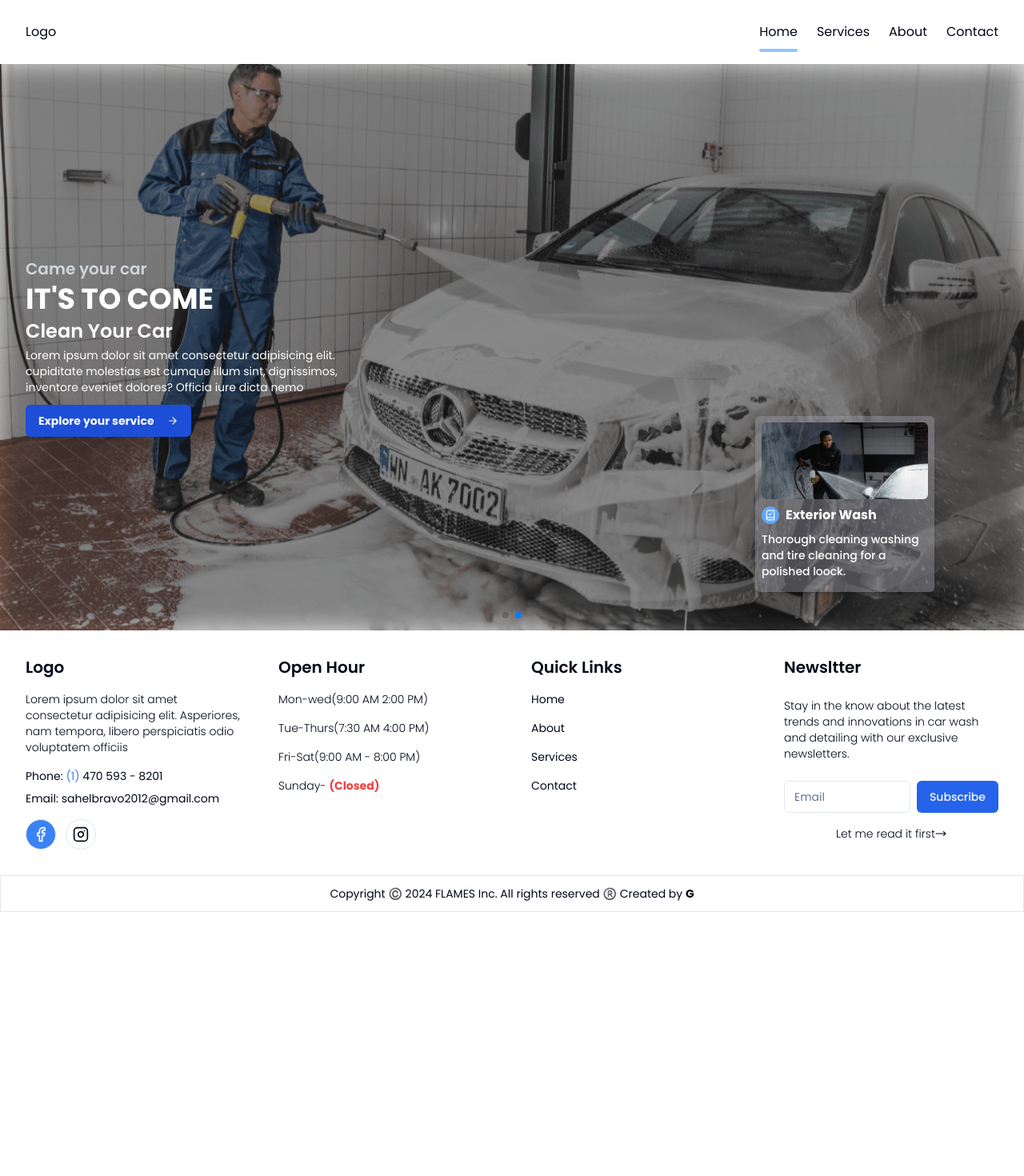
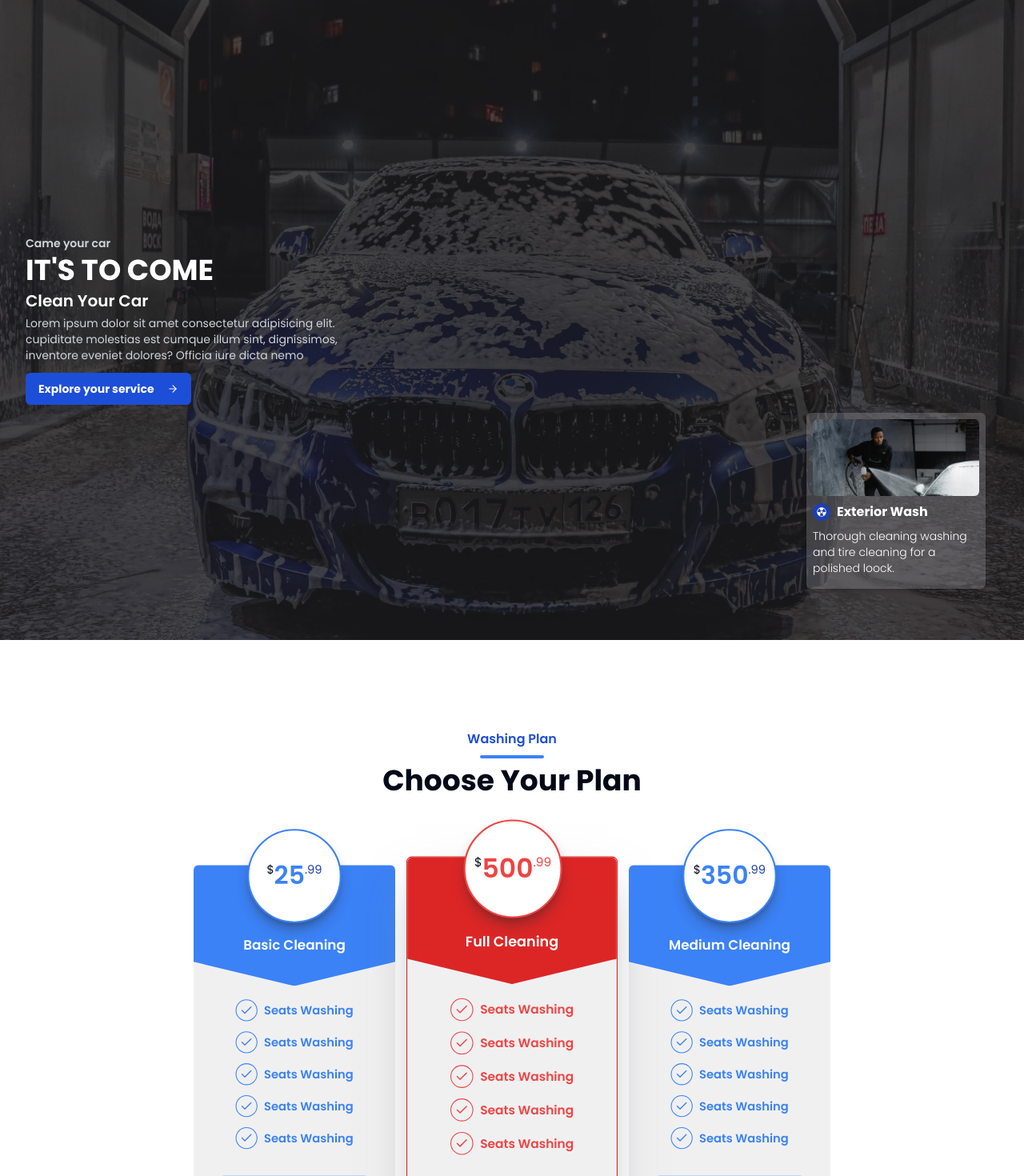
Before and after one commit to yuransimao/Carwash-website, a React (Vite) app: page / in a window 1280 px wide. Shown: the top 1470 px of the page at 80% size. Before the commit the page ends 1140 px from the top, so only its background shows below. Built offline with nearby package versions, Linux system fonts and the light colour scheme.

Commit message:
chore:adding Wash plan

```diff
--- a/package.json
+++ b/package.json
@@ -11,6 +11,7 @@
   },
   "dependencies": {
     "@radix-ui/react-dialog": "^1.0.5",
+    "@radix-ui/react-separator": "^1.0.3",
     "@radix-ui/react-slot": "^1.0.2",
     "class-variance-authority": "^0.7.0",
     "clsx": "^2.1.0",
@@ -18,6 +19,7 @@
     "lucide-react": "^0.359.0",
     "react": "^18.2.0",
     "react-dom": "^18.2.0",
+    "react-icons": "^5.0.1",
     "react-router-dom": "^6.22.3",
     "swiper": "^11.0.7",
     "tailwind-merge": "^2.2.2",
--- a/src/components/index.js
+++ b/src/components/index.js
@@ -6,3 +6,5 @@ export * from './ui/header'
 export * from './ui/swiper'
 export * from "./ui/footer"
 export * from "./ui/input"
+export * from "./ui/separator"
+export * from './ui/price'
--- a/src/components/ui/footer.jsx
+++ b/src/components/ui/footer.jsx
@@ -47,7 +47,7 @@ function Footer() {
                 <div className='flex flex-col gap-6'>
                     <h2 className='text-xl font-semibold'>Newsltter</h2>
                     <p className='text-sm font-light'>Stay in the know about the latest trends and innovations in car wash and detailing with our exclusive newsletters.</p>
-                    <div className='flex justify-center items-center flex-col gap-4'>
+                    <div className='flex justify-center items-start flex-col gap-4'>
 
                     <form action="" className='flex items-center gap-2'>
                     <Input type="email" placeholder="Email" />
@@ -58,7 +58,7 @@ function Footer() {
                 </div>
             </div>
 
-            <div className='flex items-center justify-center border-[1px] border-solid p-3'>
+            <div className='flex items-center justify-center border-[1px] border-solid px-3 py-5'>
                 <p className='text-sm'>Copyright  ©️ 2024 FLAMES Inc. All rights reserved ®️ Created by <span className='font-bold'>G</span></p>
 
             </div>
--- a/src/components/ui/header.jsx
+++ b/src/components/ui/header.jsx
@@ -1,23 +1,37 @@
 import React,{useState, useEffect} from 'react'
 import { NavLink } from 'react-router-dom'
 import { MenuResponsive } from './menuResponsive'
+import { Button } from '../';
+
 function Header() {
 
-    const [MenuResponViseble, setMenuResponViseble] = useState(false)
+    const [MenuResponViseble, setMenuResponViseble] = useState(false);
+    const [FixedMenu, setFixedMenu] = useState(false)
     const PageActive = ({ isActive }) => (isActive ? `relative after:absolute after:left-0 after:bottom-[-0.8rem] after:w-full after:h-1 after:bg-blue-300 after:rounded-full` : ` relative after:transition-all after:duration-300 after:ease-in-out after:absolute after:left-0 after:bottom-[-0.8rem] after:w-0 after:h-1 hover:after:bg-blue-300 hover:after:w-full  after:rounded-full`)
 
     useEffect(() => {
         window.addEventListener("resize", function(){
             this.innerWidth >= 1024 ? setMenuResponViseble(false) : setMenuResponViseble(true)
         })
-    },[])
+
+        window.addEventListener("scroll", function(){
+
+            const position = this.innerHeight < this.scrollY
+
+            position  ? setFixedMenu(true) : setFixedMenu(false)
+
+
+           }
+            )
+        },[])
   return (
     <React.Fragment>
-        <div className='flex justify-between items-center py-7 px-8 shadow-md'>
+
+       {FixedMenu &&( <div className='flex top-0 justify-between fixed left-0 right-0 w-full z-50 bg-white items-center py-4 px-2 lg:px-8 md:px-8 shadow-md'>
             <div>
                 <h2>Logo</h2>
             </div>
-            <div>
+            <div className='flex gap-2 items-center'>
                <ul className='hidden lg:flex md:flex  gap-6 relative'>
                 <li> <NavLink to='/'  className={PageActive}><h2>Home</h2></NavLink></li>
                 <li> <NavLink to='/service' className={PageActive}><h2>Services</h2></NavLink></li>
@@ -28,8 +42,10 @@ function Header() {
                <div className='flex lg:hidden md:hidden'>
                     {MenuResponViseble && <MenuResponsive/>}
                </div>
+
             </div>
         </div>
+       )}
     </React.Fragment>
   )
 }
--- /dev/null
+++ b/src/components/ui/price.jsx
@@ -0,0 +1,53 @@
+import React from 'react'
+
+import { Button, Card } from '@/components'
+
+function Price({Price, SubPrice, TitlePlan,icon, list =[], index }) {
+    const Card = index === 2;
+  return (
+    <React.Fragment>
+        <div className={`w-60  bg-zinc-500/10 rounded-md   ${Card  ? 'scale-110 shadow-2xl shadow-zinc-500/50 border-red-600 border-solid border-[1px] ': "scale-105"}`}>
+            <div className='w-full relative'>
+                <div className={`absolute z-20 top-[-2.7rem] left-16 shadow-lg flex justify-center items-center shadow-zinc-800/40 bg-white h-28 w-28 rounded-full  border-2 border-solid ${Card ? 'border-red-500': 'border-blue-500' }`}>
+                   <div className='flex justify-center'>
+                       <span className='text-sm'>$</span>
+                       <h3 className={`text-3xl font-semibold ${Card ? 'text-red-500' :'text-blue-500'}`}>{Price}</h3>
+                       <span className={`text-sm ${Card ? 'text-red-500' :'text-blue-800'}`}>{SubPrice}</span>
+                   </div>
+                    </div>
+                <div className={`${Card ?'bg-red-600' :'bg-blue-500'} Clip-path-polygon w-full h-36 rounded-md flex justify-center items-center `}>
+                    <h2 className='mt-12 font-semibold text-base text-white'>{TitlePlan}</h2>
+                </div>
+            </div>
+            <div>
+                <ul className='p-4 flex flex-col justify-center items-center gap-3'>
+
+                    {list.map((item, index) => (
+                        <li className='flex gap-2 items-center' key={index}>
+                        <span className={`border-[1px] boder-solid ${Card ? 'text-red-500 border-red-500' :'text-blue-500 border-blue-500'}  rounded-full p-1`}>
+                            {item.icon}
+                        </span>
+                        <div>
+                            <h4 className={`text-sm ${Card ? 'text-red-500' :'text-blue-500'} font-semibold `}>{item.title}</h4>
+                            </div>
+                        </li>
+                    ))}
+
+
+                </ul>
+
+
+            </div>
+
+            <div className='w-full p-4'>
+                <Button className={`w-full ${ Card ? 'bg-red-500 transition-all ease-linear duration-300 hover:bg-red-700 rounded-full':'bg-transparent rounded-full border-blue-500'}`}
+                variant ={Card ? "default" : "outline"}>
+                    <h5>Book Now</h5>
+                </Button>
+            </div>
+        </div>
+    </React.Fragment>
+  )
+}
+
+export {Price}
--- /dev/null
+++ b/src/components/ui/separator.jsx
@@ -0,0 +1,23 @@
+import * as React from "react"
+import * as SeparatorPrimitive from "@radix-ui/react-separator"
+
+import { cn } from "@/lib/utils"
+
+const Separator = React.forwardRef((
+  { className, orientation = "horizontal", decorative = true, ...props },
+  ref
+) => (
+  <SeparatorPrimitive.Root
+    ref={ref}
+    decorative={decorative}
+    orientation={orientation}
+    className={cn(
+      "shrink-0 bg-border",
+      orientation === "horizontal" ? "h-[1px] w-full" : "h-full w-[1px]",
+      className
+    )}
+    {...props} />
+))
+Separator.displayName = SeparatorPrimitive.Root.displayName
+
+export { Separator }
--- a/src/components/ui/swiper.jsx
+++ b/src/components/ui/swiper.jsx
@@ -2,13 +2,13 @@ import React from 'react';
 // Import Swiper React components
 import { Swiper, SwiperSlide } from 'swiper/react';
 import {ArrowRight } from 'lucide-react'
-import Car from '@/assets/car.png'
 import ManCleaningCar from "@/assets/Limpacar.jpg"
-import { Button } from '../';
+import { Button, Carousel,CarouselContent,CarouselItem, } from '../';
 // Import Swiper styles
 import 'swiper/css';
 import 'swiper/css/pagination';
-import { BookCheck } from 'lucide-react';
+
+import { IoIosNuclear } from "react-icons/io";
 
 
 // import required modules
@@ -28,21 +28,22 @@ import { Pagination,Autoplay } from 'swiper/modules';
           }}
         modules={[Autoplay,Pagination]}
 
-        className="mySwiper h-[88.5vh]"
+        className="mySwiper h-svh"
       >
 
         <SwiperSlide>
-          <div className='h-full w-full flex px-8 image-1-slide relative after:h-full  after:w-full after:bg-zinc-900/50 after:absolute after:left-0 after:right-0 after:blur-lg after:z-10'>
+
+          <div className='h-full w-full flex px-2 lg:px-8 md:px-8 image-1-slide relative after:h-full  after:w-full after:bg-zinc-900/80 after:absolute after:left-0 after:right-0  after:z-10'>
 
 
-            <div className='h-full w-full flex absolute z-20'>
+            <div className='h-full w-full flex flex-col  lg:flex-row md:flex-row absolute z-20'>
 
-             <div className='h-full w-full flex flex-col gap-3 justify-center'>
+             <div className='h-full w-full flex flex-col gap-3 justify-center '>
                 <div className='flex flex-col gap-1'>
-                  <h5 className='font-semibold text-xl text-gray-300'>Came your car </h5>
+                  <h5 className='font-semibold text-sm text-gray-300'>Came your car </h5>
                   <h2 className='font-bold text-4xl text-white uppercase'>It's To Come</h2>
-                  <h3 className='font-semibold text-2xl text-white' >Clean Your Car</h3>
-                  <p className='text-sm text-white'>Lorem ipsum dolor sit amet consectetur adipisicing elit.<br/>cupiditate molestias est cumque illum sint, dignissimos, <br/>inventore eveniet dolores? Officia iure dicta nemo <br/></p>
+                  <h3 className='font-semibold text-xl text-white'>Clean Your Car</h3>
+                  <p className='text-sm text-gray-300 '>Lorem ipsum dolor sit amet consectetur adipisicing elit.<br className='hidden lg:block md:block'/>cupiditate molestias est cumque illum sint, dignissimos, <br className='hidden lg:block md:block'/>inventore eveniet dolores? Officia iure dicta nemo <br className='hidden lg:block md:block'/></p>
                 </div>
                 <div>
                     <Button className="bg-blue-700 flex items-center gap-4 transition-all duration-300 hover:bg-blue-800">
@@ -50,63 +51,19 @@ import { Pagination,Autoplay } from 'swiper/modules';
                     <span><ArrowRight size={14}/></span></Button>
                   </div>
              </div>
-              <div  className='w-full flex h-full relative items-end'>
+              <div  className='w-full hidden lg:flex md:flex  h-full relative items-end'>
 
-                <div className='absolute  right-36 bottom-12 bg-zinc-400/40 shadow-md  w-56  rounded-md'>
-                  <div className='relative after:w-48  p-2'>
-                  <div className='h-24 w-52 rounded-md overflow-hidden blur-none'>
+                <div className='absolute  right-20 bottom-3 lg:bottom-16 md:bottom-16 bg-zinc-400/30 shadow-md w-44 lg:w-56 md:w-56  rounded-md'>
+                  <div className='relative   p-2'>
+                  <div className='h-24 w-40 lg:w-52 md:w-52 rounded-md overflow-hidden blur-none'>
                     <img src={ManCleaningCar} alt="ManCleaningCar" className='w-full h-full object-cover'/>
                   </div>
                   <div  className='py-2 flex flex-col gap-2'>
                     <div className='flex items-center justify-start gap-2'>
-                      <span className='bg-blue-400 p-1 rounded-full text-white'><BookCheck size={14}/></span>
-                      <h3 className='text-white text-base font-bold'> Exterior Wash</h3>
+                      <span className='bg-blue-800 p-1 rounded-full text-white'><IoIosNuclear size={14}/></span>
+                      <h3 className='text-white text-sm lg:text-base md:text-base font-bold'> Exterior Wash</h3>
                     </div>
-                    <p className='text-start font-medium text-white text-sm'>Thorough cleaning washing  and tire cleaning for a polished loock. </p>
-                  </div>
-                  </div>
-                </div>
-
-              </div>
-            </div>
-
-
-          </div>
-        </SwiperSlide>
-
-
-        <SwiperSlide>
-          <div className='h-full w-full flex px-8 image-2-slide relative after:h-full  after:w-full after:bg-zinc-900/50 after:absolute after:left-0 after:right-0 after:blur-lg after:z-10'>
-
-
-            <div className='h-full w-full flex absolute z-20'>
-
-             <div className='h-full w-full flex flex-col gap-3 justify-center'>
-                <div className='flex flex-col gap-1'>
-                  <h5 className='font-semibold text-xl text-gray-300'>Came your car </h5>
-                  <h2 className='font-bold text-4xl text-white uppercase'>It's To Come</h2>
-                  <h3 className='font-semibold text-2xl text-white' >Clean Your Car</h3>
-                  <p className='text-sm text-white'>Lorem ipsum dolor sit amet consectetur adipisicing elit.<br/>cupiditate molestias est cumque illum sint, dignissimos, <br/>inventore eveniet dolores? Officia iure dicta nemo <br/></p>
-                </div>
-                <div>
-                    <Button className="bg-blue-700 flex items-center gap-4 transition-all duration-300 hover:bg-blue-800">
-                      <h4 className='font-bold'>Explore your service</h4>
-                    <span><ArrowRight size={14}/></span></Button>
-                  </div>
-             </div>
-              <div  className='w-full flex h-full relative items-end'>
-
-                <div className='absolute  right-36 bottom-12 bg-zinc-400/40 shadow-md  w-56  rounded-md'>
-                  <div className='relative after:w-48  p-2'>
-                  <div className='h-24 w-52 rounded-md overflow-hidden blur-none'>
-                    <img src={ManCleaningCar} alt="ManCleaningCar" className='w-full h-full object-cover'/>
-                  </div>
-                  <div  className='py-2 flex flex-col gap-2'>
-                    <div className='flex items-center justify-start gap-2'>
-                      <span className='bg-blue-400 p-1 rounded-full text-white'><BookCheck size={14}/></span>
-                      <h3 className='text-white text-base font-bold'> Exterior Wash</h3>
-                    </div>
-                    <p className='text-start font-medium text-white text-sm'>Thorough cleaning washing  and tire cleaning for a polished loock. </p>
+                    <p className='text-start font-light text-white text-sm'>Thorough cleaning washing  and tire cleaning for a polished loock. </p>
                   </div>
                   </div>
                 </div>
@@ -120,6 +77,9 @@ import { Pagination,Autoplay } from 'swiper/modules';
 
 
 
+
+
+
       </Swiper>
     </React.Fragment>
   );
--- /dev/null
+++ b/src/pages/home/components/index.js
@@ -0,0 +1 @@
+export * from "./section1";
--- /dev/null
+++ b/src/pages/home/components/section1.jsx
@@ -0,0 +1,107 @@
+import React from 'react'
+import { Price, Separator } from '@/components'
+
+import { Check } from 'lucide-react'
+
+
+const DataPlan = [
+  {
+    TitlePlan: 'Basic Cleaning',
+    Price: 25,
+    SubPrice: ".99",
+    list: [
+      {
+        title: 'Seats Washing',
+        icon: <Check size={16} />
+      },
+      {
+        title: 'Seats Washing',
+        icon: <Check size={16} />
+      },
+      {
+        title: 'Seats Washing',
+        icon: <Check size={16} />
+      },
+      {
+        title: 'Seats Washing',
+        icon: <Check size={16} />
+      },
+      {
+        title: 'Seats Washing',
+        icon: <Check size={16} />
+      }
+    ]
+  },
+  {
+    TitlePlan: 'Full Cleaning',
+    Price: 500,
+    SubPrice: ".99",
+    list: [
+      {
+        title: 'Seats Washing',
+        icon: <Check size={16} />
+      },
+      {
+        title: 'Seats Washing',
+        icon: <Check size={16} />
+      },
+      {
+        title: 'Seats Washing',
+        icon: <Check size={16} />
+      },
+      {
+        title: 'Seats Washing',
+        icon: <Check size={16} />
+      },
+      {
+        title: 'Seats Washing',
+        icon: <Check size={16} />
+      }
+    ]
+  },
+  {
+    TitlePlan: 'Medium Cleaning',
+    Price: 350,
+    SubPrice: ".99",
+    list: [
+      {
+        title: 'Seats Washing',
+        icon: <Check size={16} />
+      },
+      {
+        title: 'Seats Washing',
+        icon: <Check size={16} />
+      },
+      {
+        title: 'Seats Washing',
+        icon: <Check size={16} />
+      },
+      {
+        title: 'Seats Washing',
+        icon: <Check size={16} />
+      },
+      {
+        title: 'Seats Washing',
+        icon: <Check size={16} />
+      }
+    ]
+  }
+]
+function Section1() {
+  return (
+    <React.Fragment>
+
+      <div className='px-8 py-28 flex flex-col  justify-center items-center'>
+        <div className='mb-24 text-center flex flex-col justify-center items-center gap-2'>
+          <h3 className='text-blue-700 font-semibold '>Washing Plan</h3>
+          <Separator className="w-1/4 h-1 rounded-full bg-blue-500"/>
+          <h2 className='text-4xl font-bold'>Choose Your Plan</h2>
+        </div>
+        <div className={`grid grid-cols-1 lg:grid-cols-3 md:grid-cols-2 sm:grid-cols-2 gap-y-24 gap-x-8`}>{DataPlan.map( (item, index) => <Price key={index} {...item} index={index +1}/>)}
+        </div>
+      </div>
+    </React.Fragment>
+  )
+}
+
+export {Section1}
--- a/src/pages/home/home.jsx
+++ b/src/pages/home/home.jsx
@@ -1,12 +1,15 @@
 
 import React from 'react'
-import { Swipers } from '@/components'
+import { Swipers} from '@/components'
+import { Section1 } from './components'
+
 function Home() {
   return (
     <React.Fragment>
-        <Swipers/>
+      <Swipers />
+      <Section1/>
     </React.Fragment>
   )
 }
 
-export {Home}
+export { Home }
--- a/src/styles/styles.css
+++ b/src/styles/styles.css
@@ -38,21 +38,43 @@
     --radius: 0.5rem;
   }
 
+  .Clip-path-polygon{
+    clip-path: polygon(0 0, 100% 0%, 100% 80%, 50% 100%, 0 80%);
+  }
   .image-1-slide{
     background: url(../assets/carsw.jpeg);
-    background-position:100%;
-    background-size: cover;
-    height: 100%;
+
+    @apply  h-full;
+    background-repeat: no-repeat;
+  background-position: 100% ;
+  background-position: center;
+    animation:background-zoom 10s ease-in-out infinite alternate;
+
 
   }
 
   .image-2-slide{
     background: url(../assets/carwash1.png);
-    background-position:100%;
-    background-size: cover;
-    height: 100%;
+    @apply  h-full;
+    background-repeat: no-repeat;
+  background-position: center;
+    animation:background-zoom 10s ease-in-out infinite alternate;
+
 
   }
+
+  @keyframes background-zoom {
+    0% {
+      background-size: 100% ;
+    }
+    50% {
+      background-size: 110%;
+    }
+    100% {
+      background-size: 100%;
+    }
+  }
+
 
   .dark {
     --background: 222.2 84% 4.9%;
```
Also changed, not shown: 1 other file (tests, documents, lock files or other folders).
